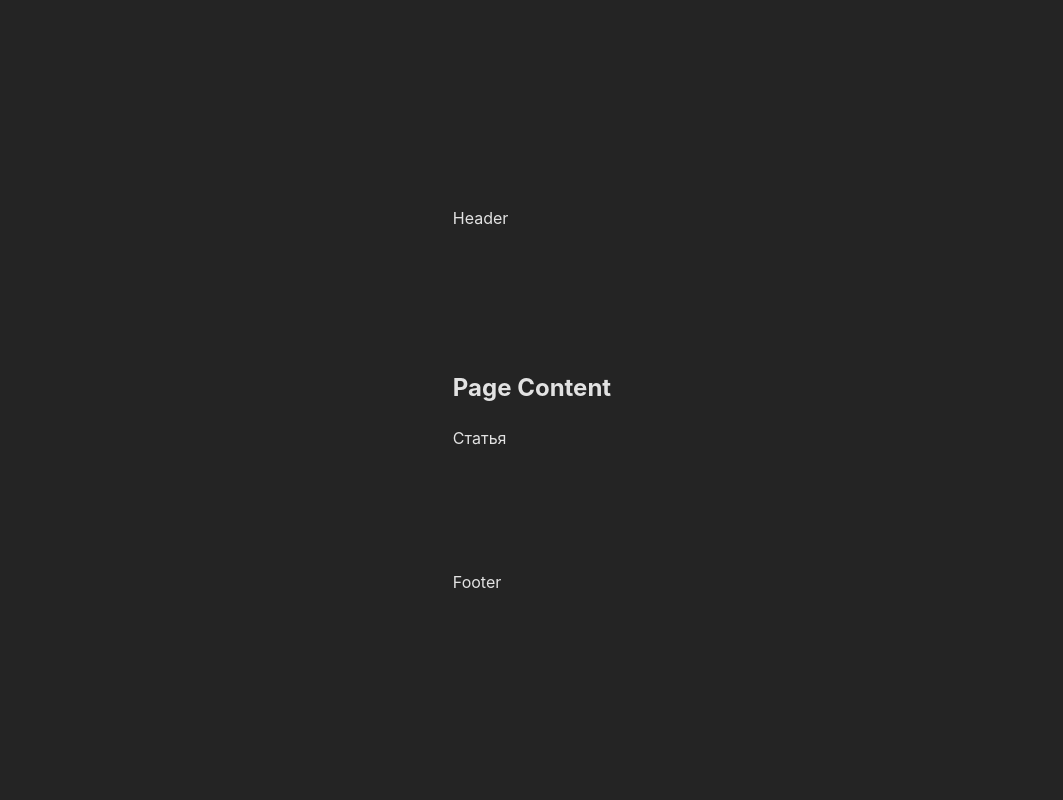
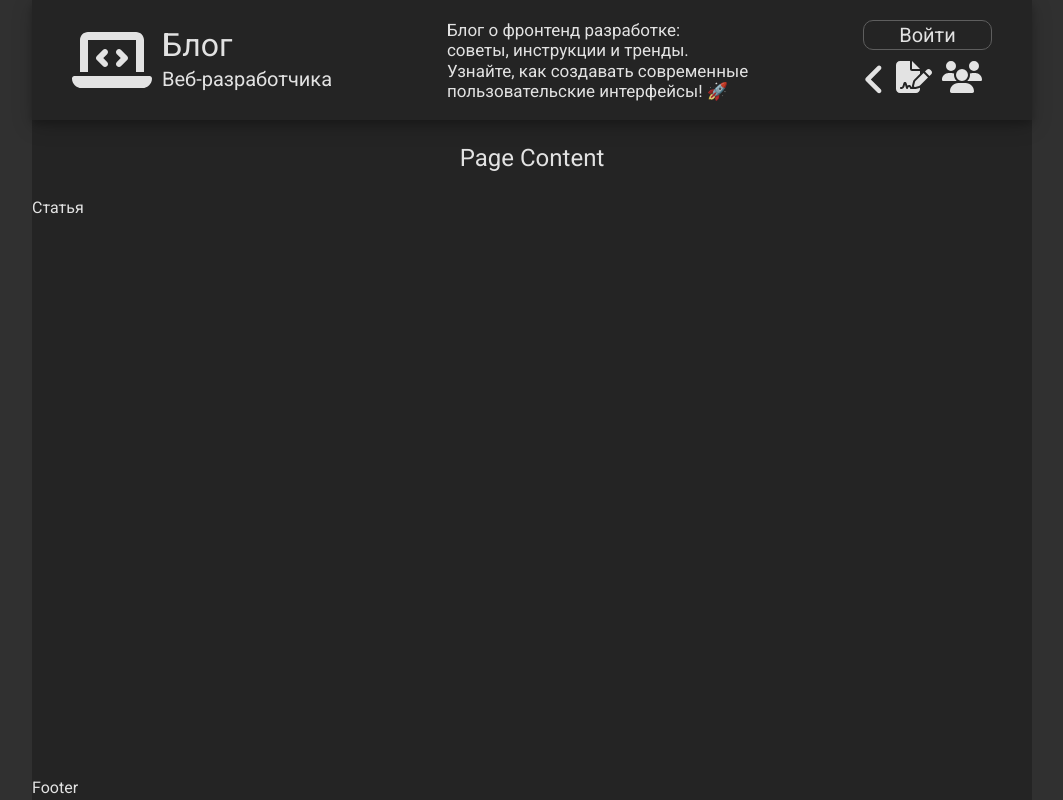
Before and after one commit to SuvStreet/Frontend-Blog_Result.University, a React (Vite) app: page /post/1 in a window 1280 px wide. Shown: the whole page, without its empty margins (108-1171 px from the left). Built offline with nearby package versions, Linux system fonts and the light colour scheme.

Commit message:
Реализовать шапку

```diff
--- a/src/Blog.jsx
+++ b/src/Blog.jsx
@@ -1,24 +1,31 @@
-// import { FontAwesomeIcon } from '@fortawesome/react-fontawesome'
-// import { faPhone } from '@fortawesome/free-solid-svg-icons'
-// import { faSun } from '@fortawesome/free-regular-svg-icons'
-// import { faReact } from '@fortawesome/free-brands-svg-icons'
 import { Routes, Route } from 'react-router-dom'
+
+import { Header } from './components'
+
 import s from 'styled-components'
+
+const AppColumn = s.div`
+	display: flex;
+	flex-direction: column;
+	justify-content: space-between;
+	max-width: 1000px;
+	width: 100%;
+	min-height: 100dvh;
+	margin: 0 auto;
+	background-color: #242424;
+	// color: black;
+`
 
 const Content = s.div`
 	padding: 120px 0;
+	// min-height: 500vh;
+	width: 1000px;
 `
 const H2 = s.h2`
 	text-align: center;
 `
 
-const Header = () => {
-	return (
-		<>
-			<div>Header</div>
-		</>
-	)
-}
+
 
 const Footer = () => {
 	return (
@@ -28,9 +35,11 @@ const Footer = () => {
 	)
 }
 
+
+
 export const Blog = () => {
 	return (
-		<>
+		<AppColumn>
 			<Header />
 			<Content>
 				<H2>Page Content</H2>
@@ -45,6 +54,6 @@ export const Blog = () => {
 				</Routes>
 			</Content>
 			<Footer />
-		</>
+		</AppColumn>
 	)
 }
--- /dev/null
+++ b/src/components/header/Header.jsx
@@ -0,0 +1,47 @@
+import PropTypes from 'prop-types'
+
+import { Logo, ControlPanel } from './components'
+
+import s from 'styled-components'
+
+const Description = s.div`
+	font-size: 17px;
+	font-style: italic;
+	line-height: 1.2;
+`
+
+const HeaderContainer = ({ className }) => {
+	return (
+		<header className={className}>
+			<Logo />
+
+			<Description>
+				Блог о фронтенд разработке:
+				<br />
+				советы, инструкции и тренды.
+				<br />
+				Узнайте, как создавать современные
+				<br />
+				пользовательские интерфейсы! 🚀
+			</Description>
+
+			<ControlPanel />
+		</header>
+	)
+}
+
+export const Header = s(HeaderContainer)`
+	display: flex;
+	justify-content: space-between;
+	position: fixed;
+	top: 0;
+	width: 1000px;
+	height: 120px;
+	padding: 20px 40px;
+	background-color: #242424;
+	box-shadow: 0 4px 8px 0 rgba(0, 0, 0, 0.2), 0 6px 20px 0 rgba(0, 0, 0, 0.19);
+`
+
+HeaderContainer.propTypes = {
+	className: PropTypes.string,
+}
--- /dev/null
+++ b/src/components/header/components/control-panel/ControlPanel.jsx
@@ -0,0 +1,66 @@
+import PropTypes from 'prop-types'
+import { Link, useNavigate } from 'react-router-dom'
+
+import { Icon } from '../../../../components'
+
+import { faAngleLeft, faFileSignature, faUsers } from '@fortawesome/free-solid-svg-icons'
+
+import s from 'styled-components'
+
+const RightAligned = s.div`
+	display: flex;
+	justify-content: flex-end;
+`
+
+const StyledLink = s(Link)`
+	display: flex;
+	justify-content: center;
+	align-items: center;
+	font-size: 20px;
+	width: 100%;
+	height: 30px;
+	background-color: transparent;
+	border: 1px solid #5e5e5e;
+	border-radius: 10px;
+	// box-shadow: 0 2px 4px 0 rgba(0, 0, 0, 0.2), 0 3px 10px 0 rgba(0, 0, 0, 0.19);
+`
+
+const StyledButton = s.div`
+	&:hover {
+		cursor: pointer;
+	}
+`
+
+const ControlPanelContainer = ({ className }) => {
+	const navigate = useNavigate()
+
+	return (
+		<div className={className}>
+			<RightAligned>
+				<StyledLink to='/login'>Войти</StyledLink>
+			</RightAligned>
+			<RightAligned>
+				<StyledButton onClick={() => navigate(-1)}>
+					<Icon size='2.3rem' iconCode={faAngleLeft} margin='0 10px 0 0' />
+				</StyledButton>
+				<Link to='/post'>
+					<Icon size='2rem' iconCode={faFileSignature} margin='0 10px 0 0' />
+				</Link>
+				<Link to='/users'>
+					<Icon size='2rem' iconCode={faUsers} margin='0 10px 0 0' />
+				</Link>
+			</RightAligned>
+		</div>
+	)
+}
+
+export const ControlPanel = s(ControlPanelContainer)`
+	display: flex;
+	flex-direction: column;
+	justify-content: space-between;
+
+`
+
+ControlPanelContainer.propTypes = {
+	className: PropTypes.string,
+}
--- /dev/null
+++ b/src/components/header/components/index.js
@@ -0,0 +1,2 @@
+export * from  './logo/Logo'
+export * from './control-panel/ControlPanel'
--- /dev/null
+++ b/src/components/header/components/logo/Logo.jsx
@@ -0,0 +1,40 @@
+import PropTypes from 'prop-types'
+import { Link } from 'react-router-dom'
+
+import { Icon } from '../../../../components'
+
+import { faLaptopCode } from '@fortawesome/free-solid-svg-icons'
+
+import s from 'styled-components'
+
+const LargeText = s.div`
+	font-size: 32px;
+	font-weight: 700;
+	line-height: 1.2;
+`
+
+const SmallText = s.div`
+	font-size: 20px;
+	font-weight: 700;
+`
+
+const LogoContainer = ({ className }) => {
+	return (
+		<Link to='/' className={className} >
+			<Icon size='4rem' margin='0 10px 0 0' iconCode={faLaptopCode} />
+			<div>
+				<LargeText>Блог</LargeText>
+				<SmallText>Веб-разработчика</SmallText>
+			</div>
+		</Link>
+	)
+}
+
+export const Logo = s(LogoContainer)`
+	display: flex;
+	align-items: center;
+`
+
+LogoContainer.propTypes = {
+	className: PropTypes.string,
+}
--- /dev/null
+++ b/src/components/icon/Icon.jsx
@@ -0,0 +1,19 @@
+import PropTypes from 'prop-types'
+
+import { FontAwesomeIcon } from '@fortawesome/react-fontawesome'
+
+import s from 'styled-components'
+
+const IconContainer = ({ className, iconCode }) => {
+	return <FontAwesomeIcon className={className} icon={iconCode} />
+}
+
+export const Icon = s(IconContainer)`
+	font-size: ${(props) => props.size || '32px'};
+	margin: ${(props) => props.margin || '0'};
+`
+
+IconContainer.propTypes = {
+	className: PropTypes.string,
+	iconCode: PropTypes.object,
+}
--- /dev/null
+++ b/src/components/index.js
@@ -0,0 +1,2 @@
+export * from './header/Header'
+export * from './icon/Icon'
--- a/src/index.css
+++ b/src/index.css
@@ -1,16 +1,40 @@
+@import url('https://fonts.googleapis.com/css2?family=Roboto:ital,wght@400;700&display=swap');
+
+/* .roboto-regular {
+	font-family: 'Roboto', sans-serif;
+	font-weight: 400;
+	font-style: normal;
+}
+
+.roboto-bold {
+	font-family: 'Roboto', sans-serif;
+	font-weight: 700;
+	font-style: normal;
+} */
+
+* {
+	box-sizing: border-box;
+}
+
 :root {
-  font-family: Inter, system-ui, Avenir, Helvetica, Arial, sans-serif;
+	font-family: 'Roboto', sans-serif;
 	line-height: 1.5;
 	font-weight: 400;
+	font-style: normal;
 
-  color-scheme: light dark;
 	color: rgba(255, 255, 255, 0.87);
-  background-color: #242424;
+	/* background-color: #242424; */
+	background-color: #303030;
 
 	font-synthesis: none;
 	text-rendering: optimizeLegibility;
 	-webkit-font-smoothing: antialiased;
 	-moz-osx-font-smoothing: grayscale;
+}
+
+a {
+	text-decoration: none;
+	color: inherit;
 }
 
 body {
```
Lines whose indentation alone changed are shown as unchanged.
